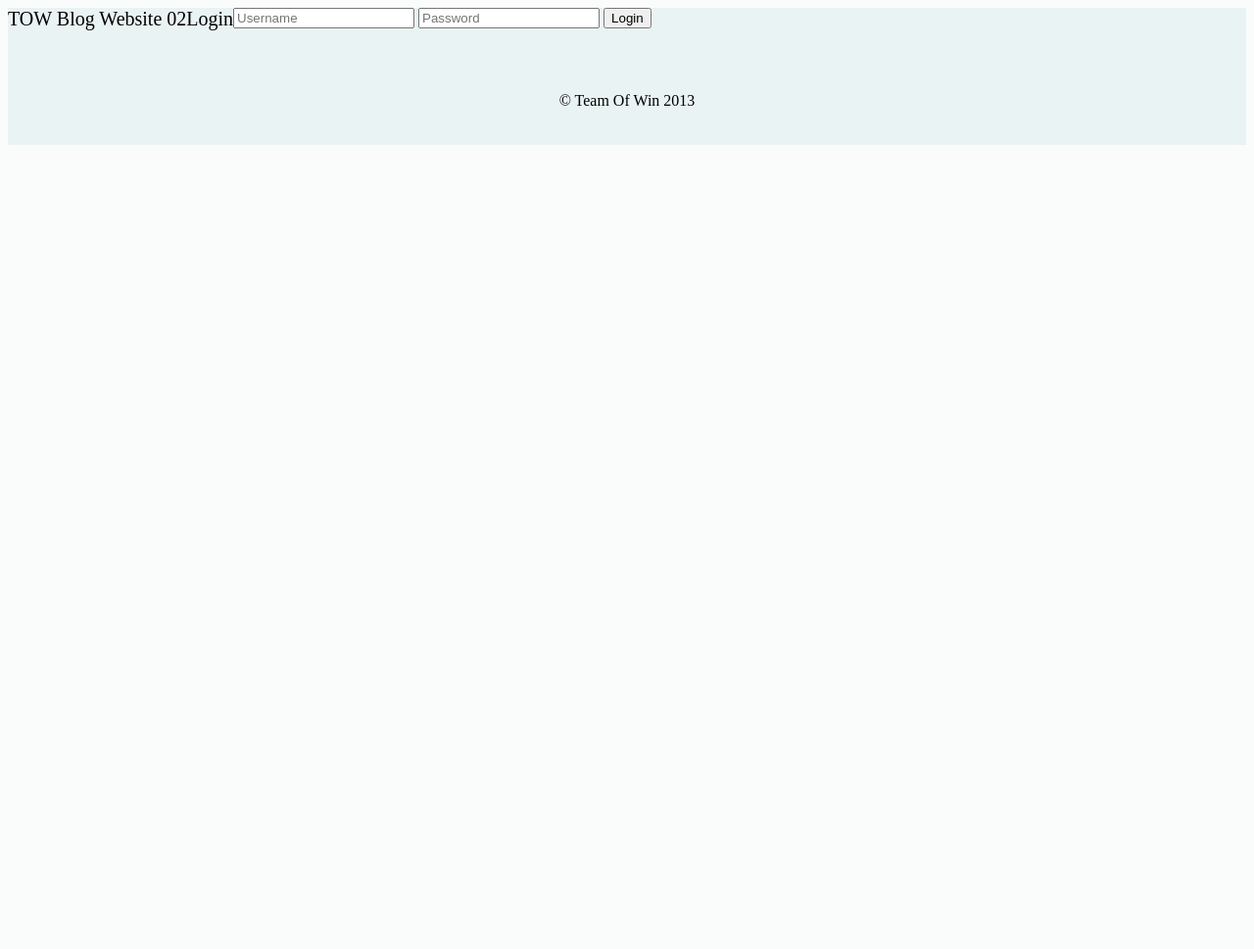
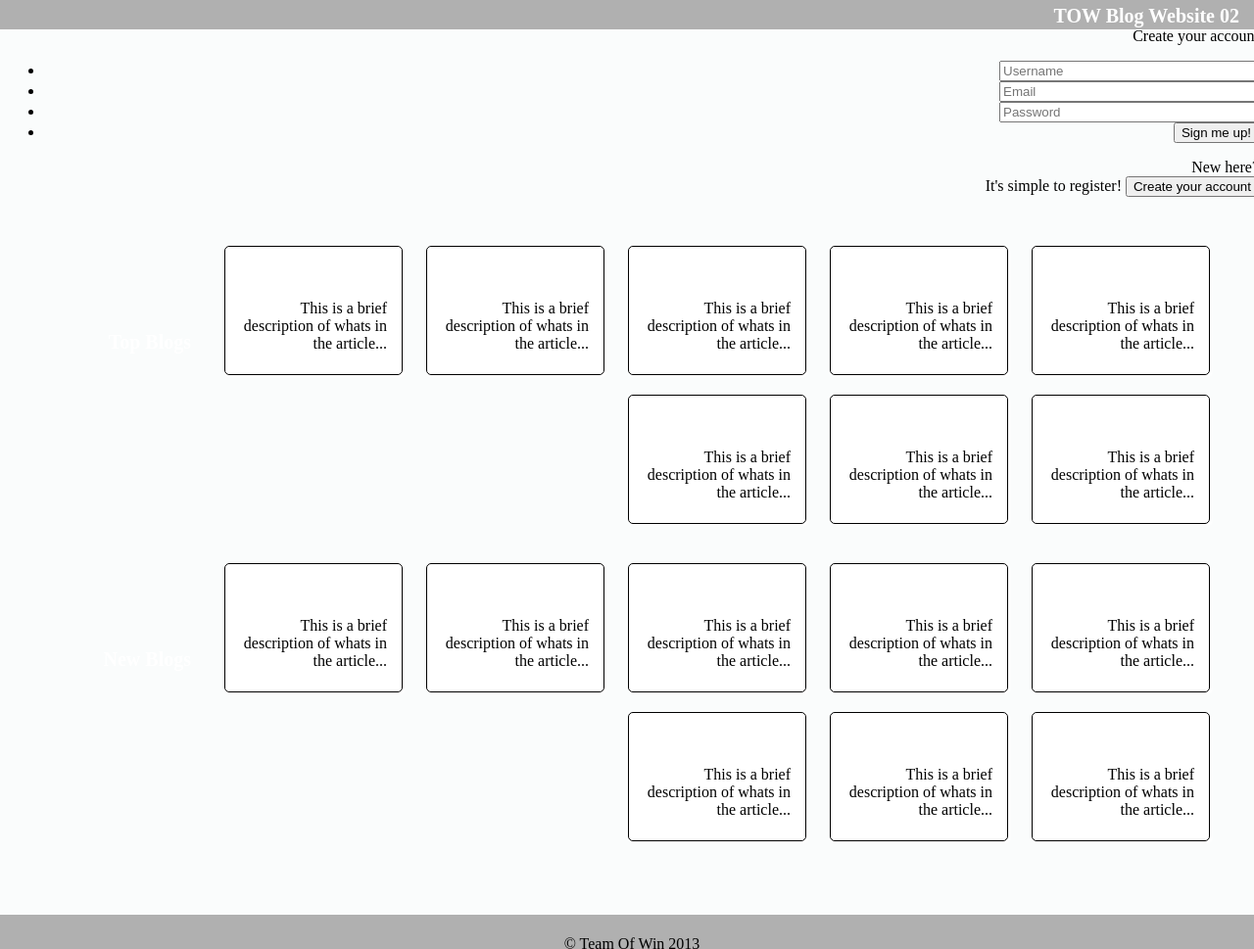
Before and after one commit to HexagonSystems/TeamOfWinBlog, a PHP site: the page made by view/LoginViewTemplate.php in a window 1280 px wide. Shown: the whole page at 98% size. Run offline with PHP 8.4, Linux system fonts and the light colour scheme; the template is opened without the code that fills it, so the values that code supplies are empty.

Commit message:
Initial Commit

```diff
--- a/config/config.php
+++ b/config/config.php
@@ -2,8 +2,8 @@
 /**
  * Define document paths
  */
-define('SERVER_ROOT' , 'I:\xampp\htdocs\workspace\TOW_BLOG_01');
-define('SITE_ROOT' , 'http://localhost/workspace/TOW_BLOG_01');
+define('SERVER_ROOT' , 'I:\xampp\htdocs\workspace\TeamOfWinBlog');
+define('SITE_ROOT' , 'http://localhost/workspace/TeamOfWinBlog');
 /**
  * Define database connection if using a database
 */
--- a/includes/Router.php
+++ b/includes/Router.php
@@ -30,7 +30,7 @@ class Router
 			}
 			else if($page[1] == "loginPage"){
 				if(isset($page[2])){
-					if($page[2] == "login"){
+					if(isset($page[2])){
 						include_once("controller/LoginController.php");
 						$controller = new LoginController($conn);
 						$controller->invoke();
--- a/includes/css/footer.css
+++ b/includes/css/footer.css
@@ -1,6 +1,11 @@
 @CHARSET "ISO-8859-1";
 #footer{
-	background:#EAF3F4;
-	padding:20px;
+	background:#B0B0B0;
+	padding:5px;
+	height:25px;
 	text-align:center;
+	position:fixed;
+	bottom:0px;
+	width:100%;
+	z-index:1;
 }
--- a/includes/css/header.css
+++ b/includes/css/header.css
@@ -1,39 +1,21 @@
 @CHARSET "ISO-8859-1";
 
 #header{
-	background:#EAF3F4;
-	height:50px;
-	display:block;
+	position:fixed;
+	top:0%;
+	padding:5px;
+	height:20px;
+	background-color:#B0B0B0;
+	width:100%;
+	z-index:1;
+	text-align:right;
 }
 
 #header header{
 	font-size:20px;
 	display:inline-block;
-	float:left;
+	font-weight:bold;
+	color:white;
+	margin-right:20px;
 
 }
-
-nav{
-	text-align:center;
-	position:relative;;
-	top:50%;
-}
-
-nav ul{
-}
-
-nav li{
-	display:inline-block;
-	padding: 5 10px;
-}
-
-nav a{
-	text-decoration:none;
-	color: black;
-	font-size: 18px;
-	padding: 10px;
-}
-
-nav li:hover{
-	background:#CCE0E8;
-}
--- /dev/null
+++ b/includes/css/index_blog_display.css
@@ -0,0 +1,30 @@
+@CHARSET "ISO-8859-1";
+
+.blogBox{
+	margin:20px;
+	list-style:none;
+}
+
+.blogBox header{
+	font-size:25px;
+	font-weight:bold;
+	color: #6699B6;
+}
+.blogBox article{
+	height:100px;
+	width:150px;
+	display:inline-block;
+	border:1px solid black;
+	border-radius:5px;
+	overscroll:hidden;
+	padding:15px;
+	margin:10px;
+	background:#FFFFFF;
+	box-shadow: 2px 2px 3px #FFFFFF;
+}
+
+.blogBox article:hover{
+	position:aboslute;
+	box-shadow: 0px 0px 10px #000000;
+	cursor:pointer;
+}
--- /dev/null
+++ b/includes/css/loginView.css
@@ -0,0 +1,94 @@
+@CHARSET "ISO-8859-1";
+
+#content{
+	padding-bottom:10px;
+	margin-bottom:20px;
+	position:absolute;
+	display:table;
+	width:100%;
+}
+
+#content aside{
+	position:fixed;
+	display:table-cell;
+	padding:10px;
+	height:100%;
+	width:30%;
+	background-color:#E0E0E0;
+	box-shadow: 5px 5px 10px #888;
+	font-family: Georgia;
+	font-weight:bold;
+	text-align:center;
+	overflow:visible;
+	z-index:2;
+}
+
+#content aside .title{
+	font-size:30px;
+	text-align:center;
+	color:#6699B6;
+	font-weight:bold;
+}
+
+#content aside ul{
+	border-top:2px solid #6699B6;
+	padding:10px;
+	overflow:visible;
+	margin:auto;
+	padding:auto;
+}
+
+#content aside ul:first-child{
+	border-bottom:2px solid #C4C4C4;
+}
+
+#content aside li{
+	list-style:none;
+	padding:5px;
+	overflow:visible;
+	display:block;
+}
+
+#content aside input{
+	height:25px;
+	width:65%;
+	font-size:20px;
+	padding:10px;
+	border:3px solid #C4C4C4;
+}
+
+#content aside input[type='submit']{
+	height:45px;
+	width:65%;
+	min-width:auto;
+	font-size:20px;
+	padding:10px;
+	background-color:#E67418;
+	color:white;
+	border:0px;
+}
+
+#content aside button{
+	width:65%;
+	display:block;
+	min-width:auto;
+	font-size:20px;
+	padding:10px;
+	background-color:#E67418;
+	color:white;
+	border:0px;
+	margin-top:20px;
+}
+
+#content aside button:hover{
+	background-color:#D46B16;
+}
+
+
+#mainArea{
+	padding:20px;
+	width:70%;
+	position:relative;
+	display:table-cell;
+
+}
--- a/includes/css/main.css
+++ b/includes/css/main.css
@@ -1,7 +1,12 @@
 body{
 	background:#FAFCFC;
+	margin: auto;
+	padding:auto;
+	/*helps keeps the webpage centered*/
+	overflow-y: scroll;
+	overflow-x: hidden;
 }
 
-#content{
-	padding:20px;
+#container{
+
 }
--- /dev/null
+++ b/includes/js/register_formValidation.js
@@ -0,0 +1,82 @@
+xmlhttp;
+
+function formValidation(data, type) {
+	xmlhttp = createStuff();
+
+	xmlhttp.open("GET", "includes/php/register_formValidation.php?data=" + data
+			+ "&type=" + type, true);
+
+	xmlhttp.onreadystatechange = process;
+
+	xmlhttp.send();
+
+	function process() {
+
+		if (xmlhttp.readyState == 4 && xmlhttp.status == 200) {
+			response = xmlhttp.responseText;
+			element_id = document.getElementById("register_" + type);
+			if (response !== "null") {
+				if (response === "true") {
+					element_id.style.border = "3px solid green";
+					if (document.getElementById("message_" + type).style.visibility == "visible") {
+						hideMessageBox(type);
+					}
+				} else {
+					// $element_id.style.border = "3px solid red";
+					createMessageBox(type, response);
+				}
+			} else {
+				element_id.style.border = "3px solid #C4C4C4";
+			}
+		}
+	}
+
+}
+
+function createStuff() {
+	if (window.XMLHttpRequest) {// code for IE7+, Firefox, Chrome, Opera, Safari
+		return new XMLHttpRequest();
+	} else {// code for IE6, IE5
+		return new ActiveXObject("Microsoft.XMLHTTP");
+	}
+}
+
+function createMessageBox(type, message) {
+	var inputBox = document.getElementById("register_" + type);
+	inputBox.style.border = "3px solid #FA4B3E";
+
+	var messageBox = document.getElementById("message_" + type);
+	messageBox.style.display = "table";
+	messageBox.style.position = "absolute";
+	messageBox.style.marginTop = "-45px";
+	messageBox.style.minWidth = "200px";
+	messageBox.style.zIndex = "3";
+	messageBox.style.border = "1px solid black";
+	messageBox.style.background = "#FFFFFF";
+	messageBox.style.left = "80%";
+	messageBox.style.borderRadius = "5px";
+	messageBox.style.padding = "10px";
+	messageBox.style.textSize = "20px";
+	messageBox.style.boxShadow = "10px 5px 10px #888";
+	messageBox.style.visibility = "visible";
+	messageBox.innerHTML = message;
+}
+
+function hideMessageBox(type) {
+	var messageBox = document.getElementById("message_" + type);
+	messageBox.style.visibility = "hidden";
+}
+
+function validatePass(data) {
+	if (data.length > 0) {
+		if (data.length > 6) {
+			document.getElementById("register_pass").style.border = "3px solid green";
+			if (document.getElementById("message_pass").style.visibility == "visible") {
+				hideMessageBox(type);
+			}
+		} else {
+			createMessageBox('pass',
+					"Password needs to be longer than 6 characters");
+		}
+	}
+}
--- a/view/LoginViewTemplate.php
+++ b/view/LoginViewTemplate.php
@@ -1,6 +1,108 @@
-<header>Login</header>
-<form action="index.php?location=loginPage&action=login" method="POST">
-	<input type="text" placeholder="Username" name="username">
-	<input type="password" placeholder="Password" name="pass">
-	<input type="submit" value="Login">
-</form>
+<link rel="stylesheet" type="text/css" href="includes/css/loginView.css" />
+<link rel="stylesheet"
+	type="text/css" href="includes/css/index_blog_display.css" />
+<script
+	src="includes/js/register_formValidation.js"></script>
+
+<aside>
+	<article>
+		<span class="title">Create your account</span>
+		<form action="index.php?location=loginPage&action=register"
+			method="POST">
+			<ul>
+				<li><input type="text" placeholder="Username" name="username"
+					size=30 id="register_username"
+					onblur="formValidation(this.value, 'username')">
+					<div id="messageAlert"></div>
+					<div id="message_username" onclick="hideMessageBox('username')"></div>
+				</li>
+				<li><input type="text" placeholder="Email" name="email"
+					id="register_email" size=30
+					onblur="formValidation(this.value, 'email')">
+					<div id="message_email" onclick="hideMessageBox('email')"></div></li>
+				<li><input type="password" placeholder="Password" name="pass"
+					id="register_pass" size=30 onblur="validatePass(this.value)">
+					<div id="message_pass" onclick="hideMessageBox('pass')"></div></li>
+				<li><input type="submit" value="Sign me up!"></li>
+			</ul>
+		</form>
+	</article>
+	<article>
+		<span class="title">New here?<br />It's simple to register!
+		</span>
+		<button>Create your account</button>
+	</article>
+</aside>
+
+<div id="mainArea">
+	<ul>
+		<li class="blogBox"><header>Top Blogs</header>
+			<article>
+				<header>This is a blog</header>
+				<p>This is a brief description of whats in the article...</p>
+			</article>
+			<article>
+				<header>This is a blog</header>
+				<p>This is a brief description of whats in the article...</p>
+			</article>
+			<article>
+				<header>This is a blog</header>
+				<p>This is a brief description of whats in the article...</p>
+			</article>
+			<article>
+				<header>This is a blog</header>
+				<p>This is a brief description of whats in the article...</p>
+			</article>
+			<article>
+				<header>This is a blog</header>
+				<p>This is a brief description of whats in the article...</p>
+			</article>
+			<article>
+				<header>This is a blog</header>
+				<p>This is a brief description of whats in the article...</p>
+			</article>
+			<article>
+				<header>This is a blog</header>
+				<p>This is a brief description of whats in the article...</p>
+			</article>
+			<article>
+				<header>This is a blog</header>
+				<p>This is a brief description of whats in the article...</p>
+			</article>
+		</li>
+		<li class="blogBox"><header>New Blogs</header>
+			<article>
+				<header>This is a blog</header>
+				<p>This is a brief description of whats in the article...</p>
+			</article>
+			<article>
+				<header>This is a blog</header>
+				<p>This is a brief description of whats in the article...</p>
+			</article>
+			<article>
+				<header>This is a blog</header>
+				<p>This is a brief description of whats in the article...</p>
+			</article>
+			<article>
+				<header>This is a blog</header>
+				<p>This is a brief description of whats in the article...</p>
+			</article>
+			<article>
+				<header>This is a blog</header>
+				<p>This is a brief description of whats in the article...</p>
+			</article>
+			<article>
+				<header>This is a blog</header>
+				<p>This is a brief description of whats in the article...</p>
+			</article>
+			<article>
+				<header>This is a blog</header>
+				<p>This is a brief description of whats in the article...</p>
+			</article>
+			<article>
+				<header>This is a blog</header>
+				<p>This is a brief description of whats in the article...</p>
+			</article>
+		</li>
+	</ul>
+</div>
```
Also changed, not shown: controller/LoginController.php (+47 -9 lines), includes/css/index.css (+10 -1 lines), includes/nav.php (+6 -2 lines), includes/php/register_formValidation.php (added, +40 -0 lines), includes/php/usernameValidation.php (added, +18 -0 lines), model/User.php (+61 -73 lines), view/LoginView.php (deleted, +0 -81 lines), includes/img/nav_home_button.png (added), 1 other file.
